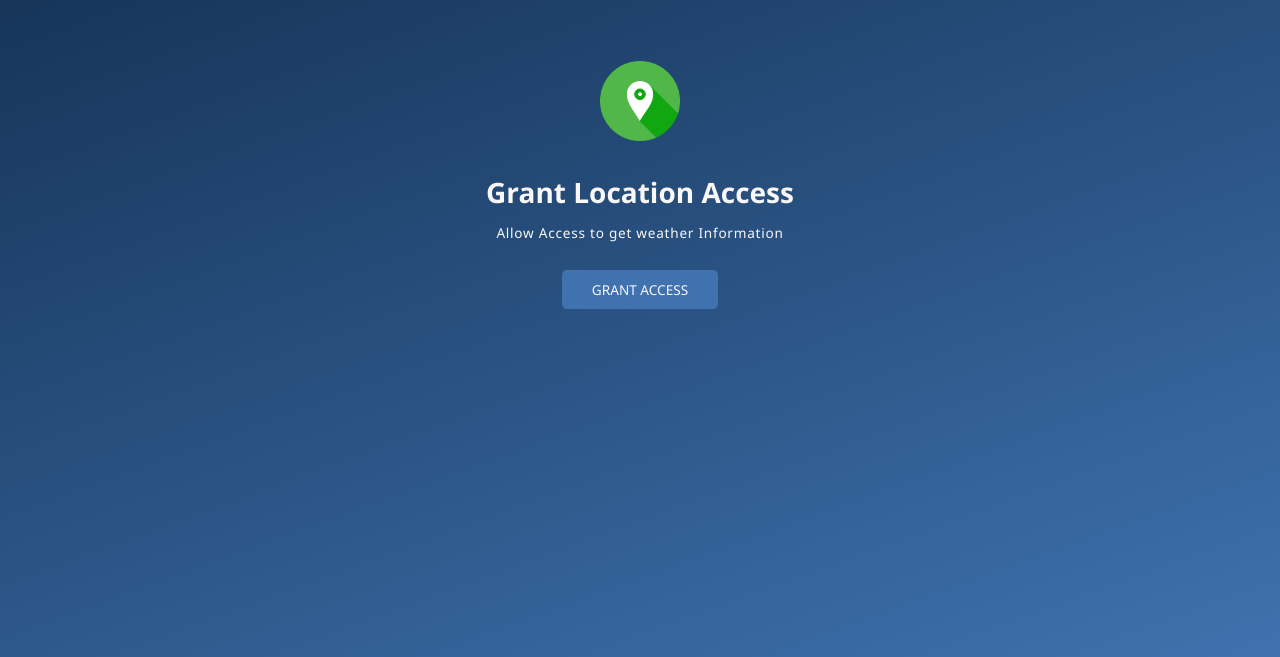
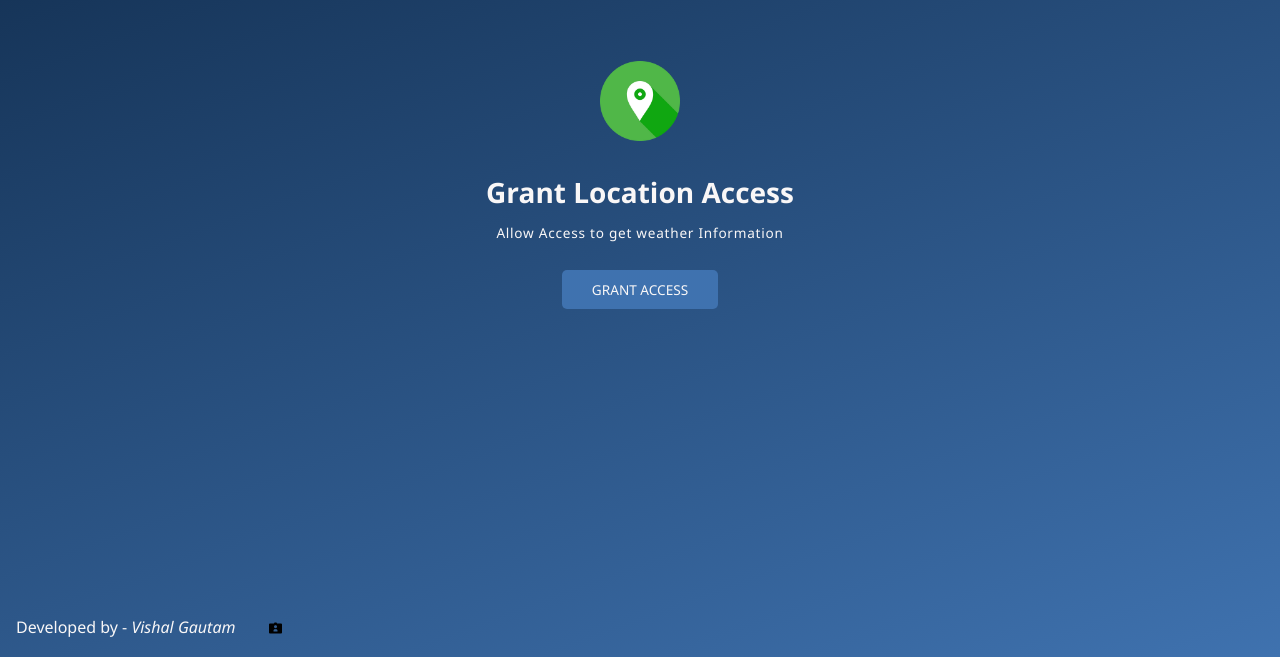
Before and after one commit to VishalPSIT/Weather-App, a plain HTML site: page index.html in a window 1280 px wide. Shown: the part 143-800 px from the top of the page. Drawn offline with Linux system fonts and the light colour scheme.

Commit message:
completed

```diff
--- a/index.html
+++ b/index.html
@@ -71,8 +71,14 @@
             </div>
 
         </div>
+        <div class="credits">
+            <p>Developed by - <em>Vishal Gautam</em></p>
+            <a href="https://vishalpsit-portfolio.netlify.app"><img src="./images/icons8-portfolio-30.png" alt=""></a>
+        </div>
+
     </div>
 
     <script src="index.js"></script>
+
 </body>
 </html>
--- a/style.css
+++ b/style.css
@@ -13,6 +13,7 @@
 }
 
 #wrapper{
+    position: relative;
     width: 100vw;
     height: 100vh;
     color: var(--colorLight2);
@@ -195,7 +196,18 @@ h1{
     border-radius: 10 px;
     margin-bottom: 1px;
 }
-
+.credits{
+    position: absolute;
+    bottom: 1rem;
+    left: 1rem;
+    display: flex;
+    gap: 2rem;
+}
+.credits img{
+    margin-top: 5.5px;
+    height: 15px;
+    width: 15px;
+}
 /*
 .form-container.active{
     scale:1;
```
Also changed, not shown: images/icons8-portfolio-30.png (added).
